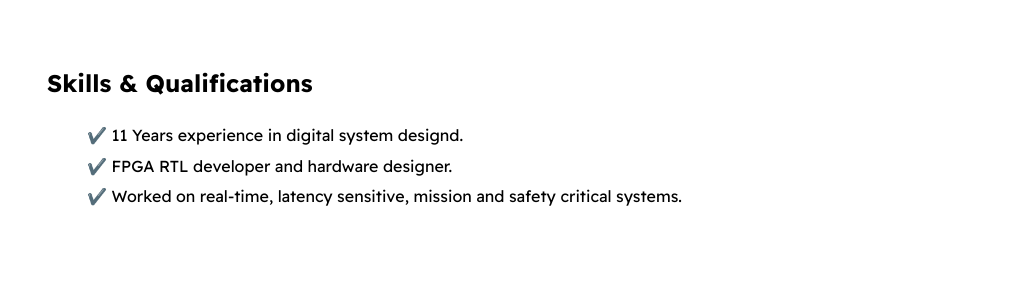
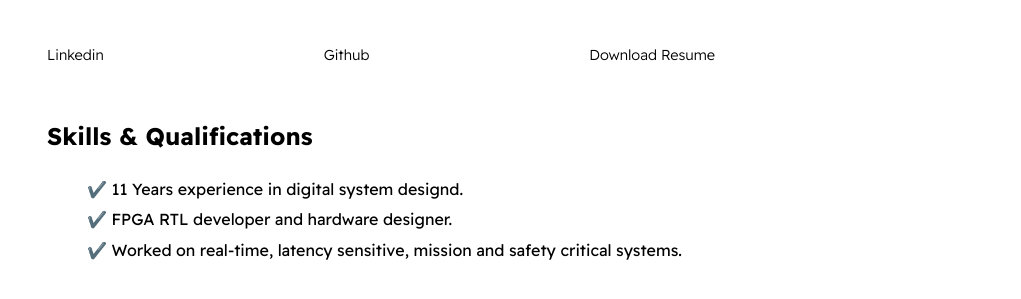
Before and after one commit to rasheedshehzad/resume, a plain HTML site: page index.html in a window 1280 px wide. Shown: the part 235-534 px from the top of the page, without its empty margins (259-1280 px from the left). Drawn offline with Linux system fonts and the light colour scheme.

Commit message:
added resume

```diff
--- a/index.html
+++ b/index.html
@@ -22,6 +22,16 @@
                     <p id="email">👉 shehzadrasheed@outlook.com</p>
                 </div>
             </section>
+
+            <section class="section--page">
+
+                <div id="socials--list">
+                    <a href="https://www.linkedin.com/in/shehzad-rasheed-6614a18a/" target="_blank">Linkedin</a>
+                    <a href="https://github.com/rasheedshehzad" target="_blank">Github</a>
+                    <a href="./assets/resume.pdf" target="_blank">Download Resume</a>
+                </div>
+            </section>
+
             <section class="section--page">
                 <h2>Skills & Qualifications</h2>
                 <ul id="qualifications--list">
```
